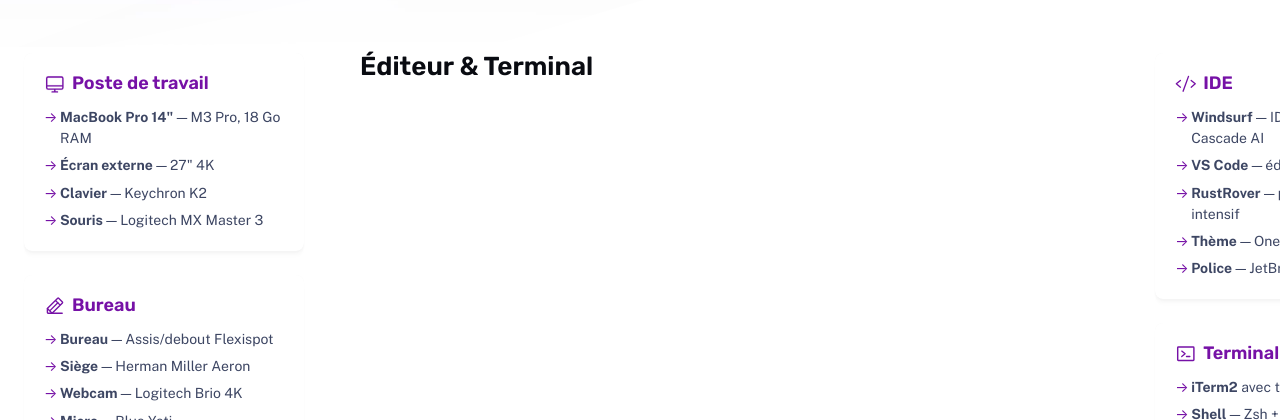
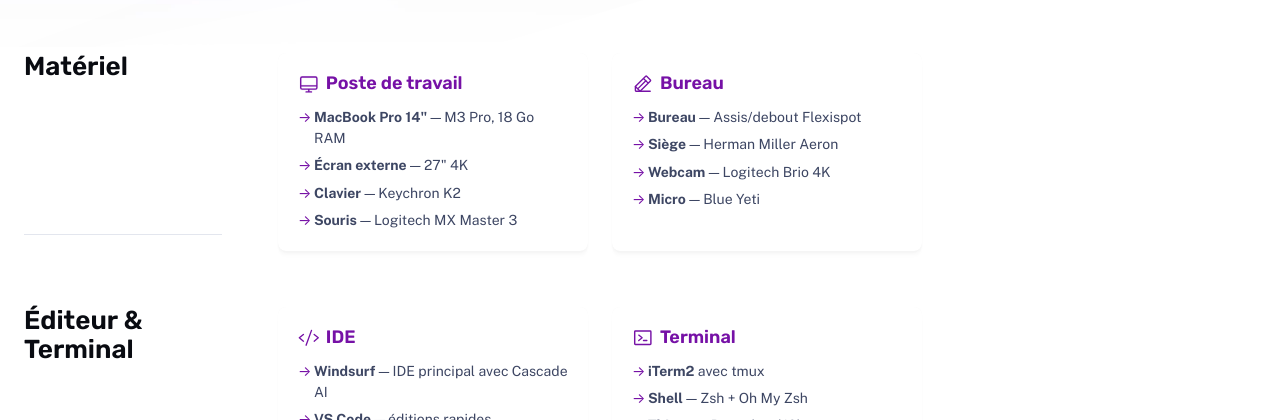
Before and after one commit to Strawbang/portfolio, an Astro site: page /fr/uses in a window 1280 px wide. Shown: the part 380-800 px from the top of the page. Built offline with nearby package versions, Linux system fonts and the light colour scheme; Astro itself is replaced by a stand-in of ours.

Commit message:
fix: grid column layout on /uses pages

```diff
--- a/src/pages/fr/uses.astro
+++ b/src/pages/fr/uses.astro
@@ -181,11 +181,16 @@
   }
 
   .section-title {
+    grid-column-start: 1;
     font-size: var(--text-xl);
     color: var(--gray-0);
     margin-bottom: 1rem;
     border-bottom: 1px solid var(--gray-800);
     padding-bottom: 0.5rem;
+  }
+
+  .content {
+    grid-column: 2 / 4;
   }
 
   .section-intro {
--- a/src/pages/uses.astro
+++ b/src/pages/uses.astro
@@ -181,11 +181,16 @@
   }
 
   .section-title {
+    grid-column-start: 1;
     font-size: var(--text-xl);
     color: var(--gray-0);
     margin-bottom: 1rem;
     border-bottom: 1px solid var(--gray-800);
     padding-bottom: 0.5rem;
+  }
+
+  .content {
+    grid-column: 2 / 4;
   }
 
   .section-intro {
```
